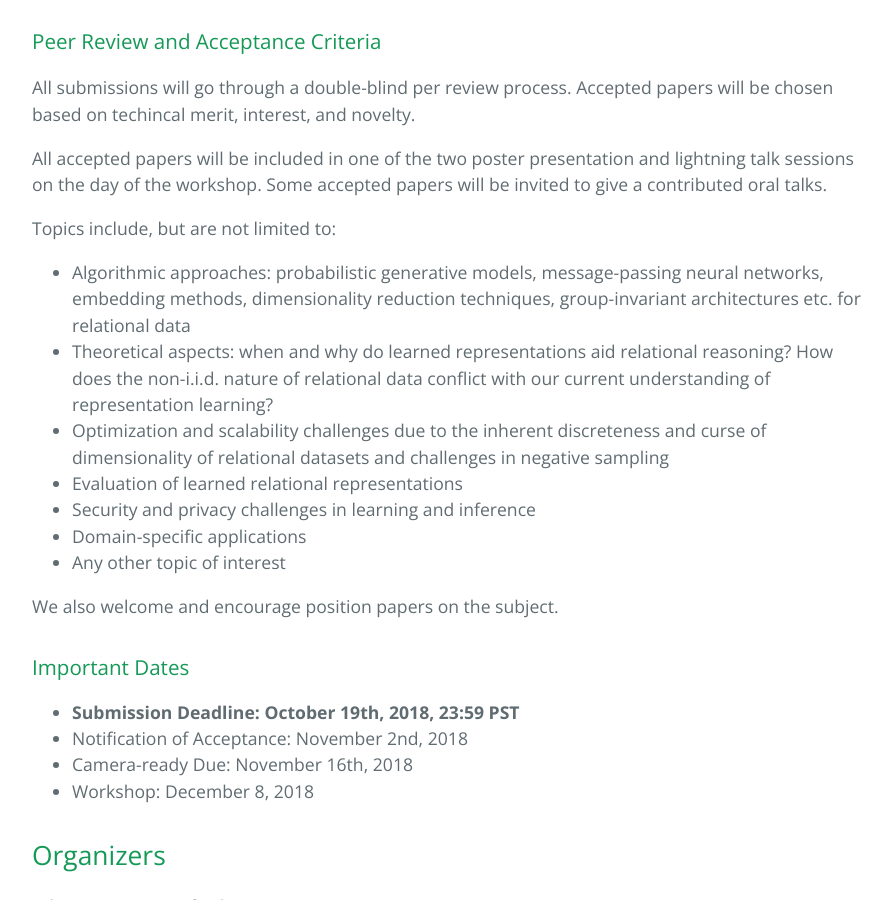
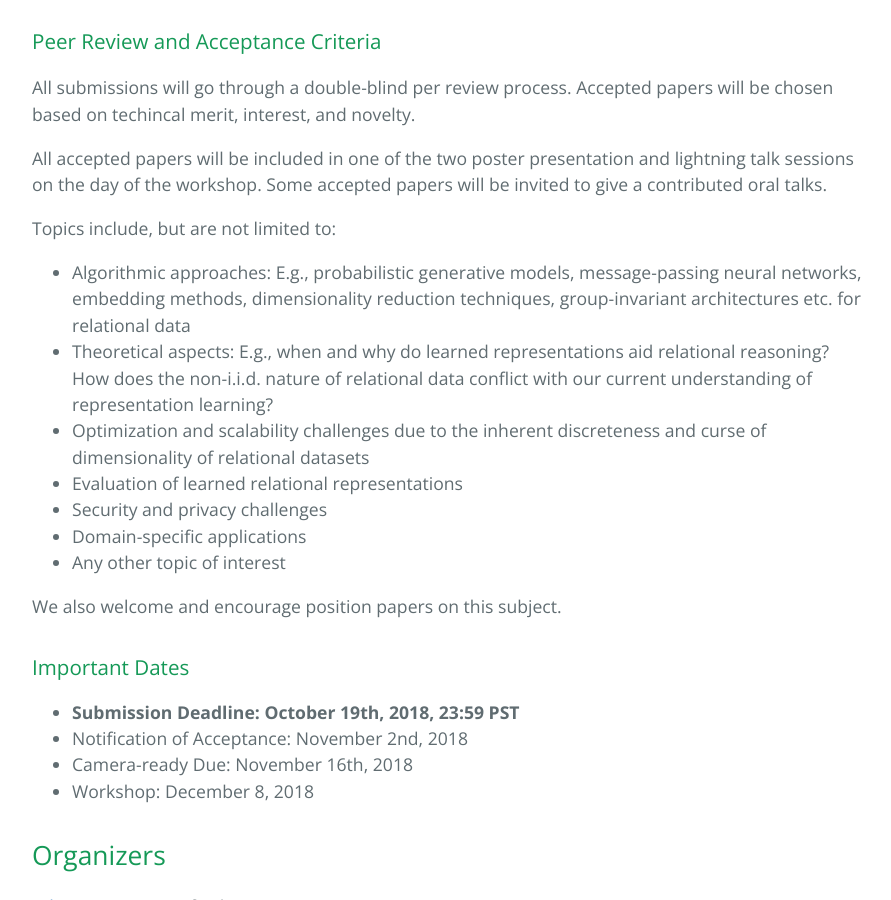
Before and after one commit to r2learning/r2learning.github.io, a Jekyll site: the page built from index.md, in a window 1280 px wide and 900 px high, scrolled down 1873 px. Shown: the whole window, without its empty margins (192-1083 px from the left). Built offline with Jekyll 4.4.1, drawn with Linux system fonts in a browser that asks for light colours.

Commit message:
cfp edits

```diff
--- a/index.md
+++ b/index.md
@@ -41,15 +41,15 @@ All accepted papers will be included in one of the two poster presentation and l
 
 Topics include, but are not limited to:
 
-* Algorithmic approaches: probabilistic generative models, message-passing neural networks, embedding methods, dimensionality reduction techniques, group-invariant architectures etc. for relational data
-* Theoretical aspects: when and why do learned representations aid relational reasoning? How does the non-i.i.d. nature of relational data conflict with our current understanding of representation learning?
-* Optimization and scalability challenges due to the inherent discreteness and curse of dimensionality of relational datasets and challenges in negative sampling
+* Algorithmic approaches: E.g., probabilistic generative models, message-passing neural networks, embedding methods, dimensionality reduction techniques, group-invariant architectures etc. for relational data
+* Theoretical aspects: E.g., when and why do learned representations aid relational reasoning? How does the non-i.i.d. nature of relational data conflict with our current understanding of representation learning?
+* Optimization and scalability challenges due to the inherent discreteness and curse of dimensionality of relational datasets
 * Evaluation of learned relational representations
-* Security and privacy challenges in learning and inference
+* Security and privacy challenges
 * Domain-specific applications
 * Any other topic of interest
 
-We also welcome and encourage position papers on the subject.
+We also welcome and encourage position papers on this subject.
 
 ### Important Dates
 * **Submission Deadline: October 19th, 2018, 23:59 PST**
```
Also changed, not shown: docs/index.html (+5 -5 lines).
